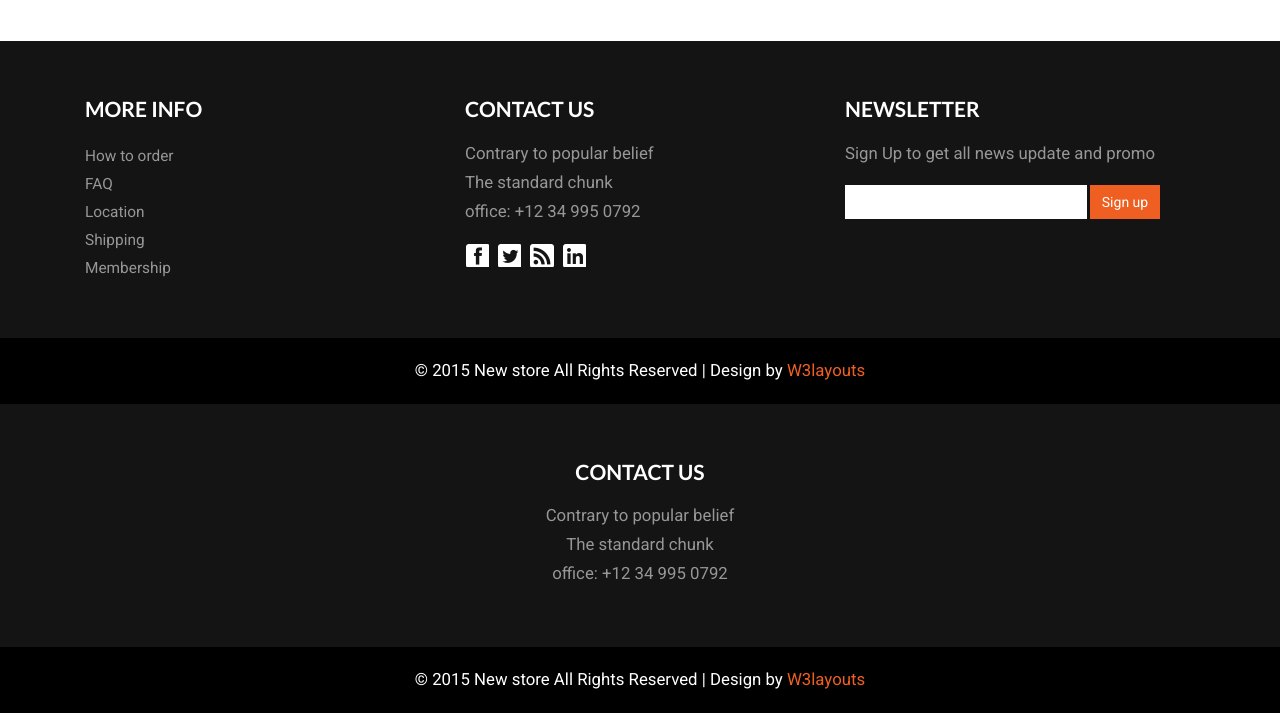
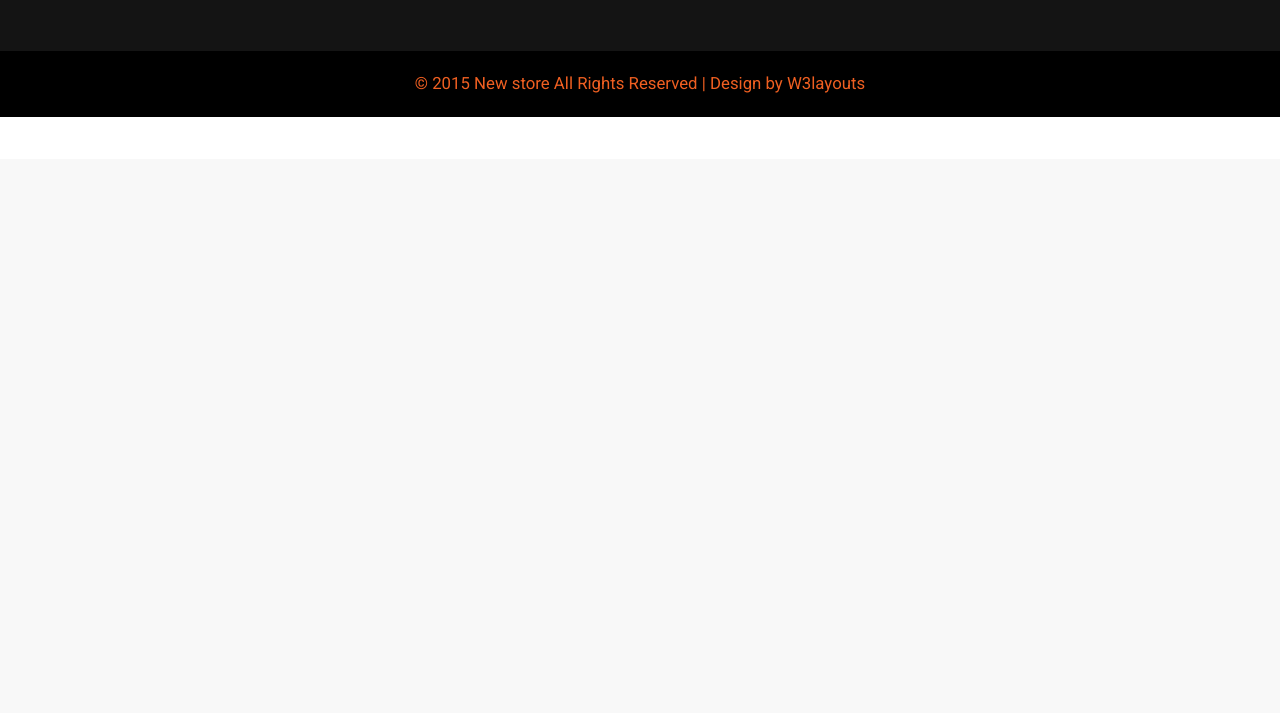
Before and after one commit to AlexFontes07/ProjetWeb_Alex_Mauro, a PHP site: page /contact.php in a window 1280 px wide. Shown: the part 891-1604 px from the top of the page. After the commit the page ends 1008 px from the top, so only its background shows below. Run offline with PHP 8.4, Linux system fonts and the light colour scheme.

Commit message:
MAJ Contact

```diff
--- a/implementation/contact.php
+++ b/implementation/contact.php
@@ -24,89 +24,37 @@
 
 				<div class="col-md-8 contact-grid">
 					<form>
-						<input type="text" value="Name" onfocus="this.value='';" onblur="if (this.value == '') {this.value ='Name';}">
+						<input type="text" value="Nom" onfocus="this.value='';" onblur="if (this.value == '') {this.value ='Nom';}">
 
 						<input type="text" value="Email" onfocus="this.value='';" onblur="if (this.value == '') {this.value ='Email';}">
-						<input type="text" value="Subject" onfocus="this.value='';" onblur="if (this.value == '') {this.value ='Subject';}">
+						<input type="text" value="Sujet" onfocus="this.value='';" onblur="if (this.value == '') {this.value ='Sujet';}">
 
 						<textarea cols="77" rows="6" value=" " onfocus="this.value='';" onblur="if (this.value == '') {this.value = 'Message';}">Message</textarea>
 						<div class="send">
-							<input type="submit" value="Send">
+							<input type="submit" value="Envoyer">
 						</div>
 					</form>
 				</div>
 				<div class="col-md-4 contact-in">
 
 						<div class="address-more">
-						<h4>Address</h4>
-							<p>The company name,</p>
-							<p>Lorem ipsum dolor,</p>
-							<p>Glasglow Dr 40 Fe 72. </p>
+						<h4>Adresse</h4>
+							<p>BuyHard,</p>
+							<p>Avenue de la gare 14,</p>
+							<p>1450 Sainte-Croix. </p>
 						</div>
 						<div class="address-more">
-						<h4>Address1</h4>
-							<p>Tel:1115550001</p>
-							<p>Fax:190-4509-494</p>
-							<p>Email:<a href="mailto:contact@example.com"> contact@example.com</a></p>
-						</div>
+						<h4>Informations</h4>
+							<p>Tel: 078/699.99.99</p>
+							<p>Email:<a href="mailto:contact@cpnv.ch"> contact@cpnv.ch
 
 				</div>
 				<div class="clearfix"> </div>
-			</div>
-			<div class="map">
-				<iframe src="https://www.google.com/maps/embed?pb=!1m18!1m12!1m3!1d37494223.23909492!2d103!3d55!2m3!1f0!2f0!3f0!3m2!1i1024!2i768!4f13.1!3m3!1m2!1s0x453c569a896724fb%3A0x1409fdf86611f613!2sRussia!5e0!3m2!1sen!2sin!4v1415776049771"></iframe>
 			</div>
 		</div>
 
 	</div>
 <!--//content-->
-<div class="footer">
-				<div class="container">
-			<div class="footer-top-at">
-
-				<div class="col-md-4 amet-sed">
-				<h4>MORE INFO</h4>
-				<ul class="nav-bottom">
-						<li><a href="#">How to order</a></li>
-						<li><a href="#">FAQ</a></li>
-						<li><a href="contact.html">Location</a></li>
-						<li><a href="#">Shipping</a></li>
-						<li><a href="#">Membership</a></li>
-					</ul>
-				</div>
-				<div class="col-md-4 amet-sed ">
-				<h4>CONTACT US</h4>
-
-					<p>
-Contrary to popular belief</p>
-					<p>The standard chunk</p>
-					<p>office:  +12 34 995 0792</p>
-					<ul class="social">
-						<li><a href="#"><i> </i></a></li>
-						<li><a href="#"><i class="twitter"> </i></a></li>
-						<li><a href="#"><i class="rss"> </i></a></li>
-						<li><a href="#"><i class="gmail"> </i></a></li>
-
-					</ul>
-				</div>
-				<div class="col-md-4 amet-sed">
-					<h4>Newsletter</h4>
-					<p>Sign Up to get all news update
-and promo</p>
-					<form>
-						<input type="text" value="" onfocus="this.value='';" onblur="if (this.value == '') {this.value ='';}">
-						<input type="submit" value="Sign up">
-					</form>
-				</div>
-				<div class="clearfix"> </div>
-			</div>
-		</div>
-		<div class="footer-class">
-		<p >© 2015 New store All Rights Reserved | Design by  <a href="http://w3layouts.com/" target="_blank">W3layouts</a> </p>
-		</div>
-		</div>
-</body>
-</html>
 <?php
 $contenu = ob_get_clean();
 require "gabarit.php";
```
